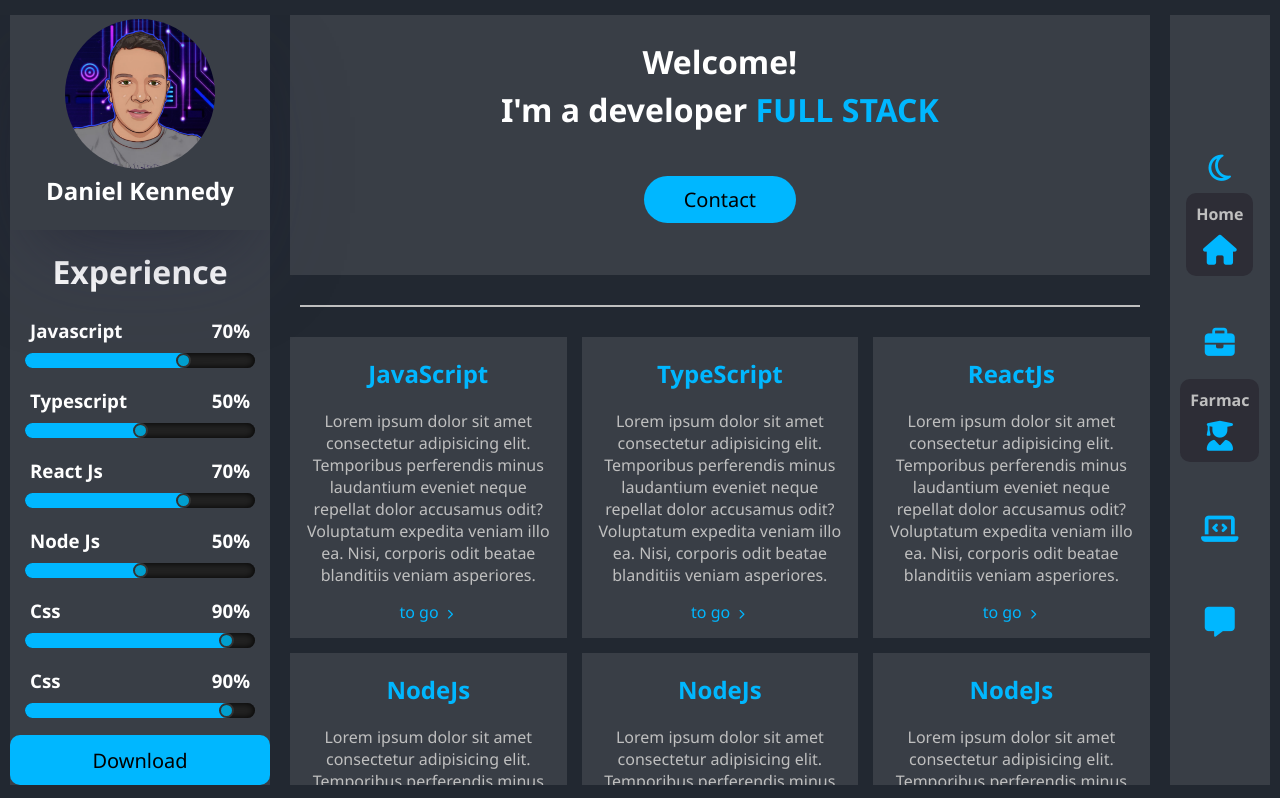
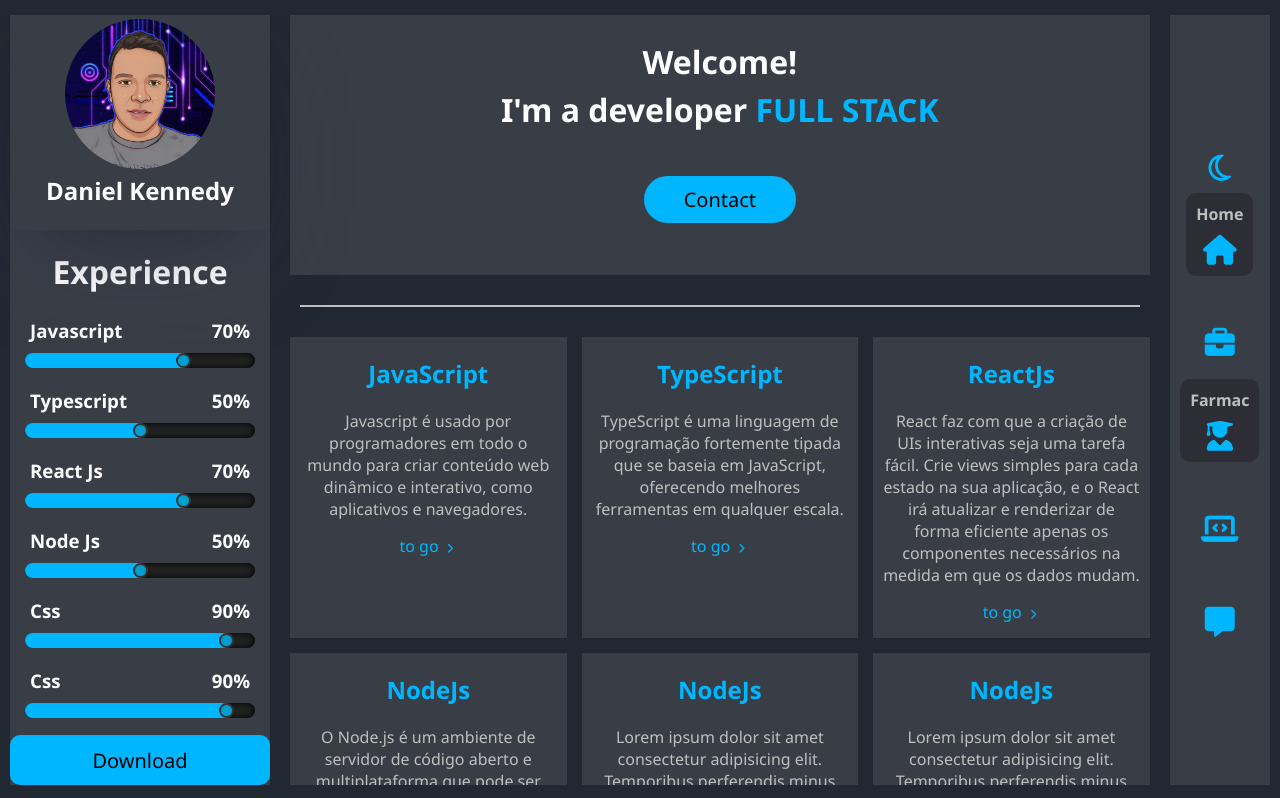
Before and after one commit to Dkrv4006/portifolio, a React (Create React App) app: page / in a window 1280 px wide. Shown: the top 798 px of the page. Built offline with nearby package versions, Linux system fonts and the light colour scheme.

Commit message:
Update index.tsx

```diff
--- a/src/components/Nav-center/Main/index.tsx
+++ b/src/components/Nav-center/Main/index.tsx
@@ -16,14 +16,14 @@ export const Main: React.FC = () => {
       name:'JavaScript',
       img: javascript,
       link:"/project",
-      text: 'Lorem ipsum dolor sit amet consectetur adipisicing elit. Temporibus perferendis minus laudantium eveniet neque repellat dolor accusamus odit? Voluptatum expedita veniam illo ea. Nisi, corporis odit beatae blanditiis veniam asperiores.'
+      text: 'Javascript é usado por programadores em todo o mundo para criar conteúdo web dinâmico e interativo, como aplicativos e navegadores.'
     },
     {
       id:1 ,
       name:'TypeScript',
       img: typescript,
       link:"/project",
-      text: 'Lorem ipsum dolor sit amet consectetur adipisicing elit. Temporibus perferendis minus laudantium eveniet neque repellat dolor accusamus odit? Voluptatum expedita veniam illo ea. Nisi, corporis odit beatae blanditiis veniam asperiores.'
+      text: 'TypeScript é uma linguagem de programação fortemente tipada que se baseia em JavaScript, oferecendo melhores ferramentas em qualquer escala.'
 
     },
     {
@@ -31,15 +31,14 @@ export const Main: React.FC = () => {
       name:'ReactJs',
       img: reactjs,
       link:"/project",
-      text: 'Lorem ipsum dolor sit amet consectetur adipisicing elit. Temporibus perferendis minus laudantium eveniet neque repellat dolor accusamus odit? Voluptatum expedita veniam illo ea. Nisi, corporis odit beatae blanditiis veniam asperiores.'
-
+      text: 'React faz com que a criação de UIs interativas seja uma tarefa fácil. Crie views simples para cada estado na sua aplicação, e o React irá atualizar e renderizar de forma eficiente apenas os componentes necessários na medida em que os dados mudam.'
     },
     {
       id:1 ,
       name:'NodeJs',
       img: nodejs,
       link:"/project",
-      text:  'Lorem ipsum dolor sit amet consectetur adipisicing elit. Temporibus perferendis minus laudantium eveniet neque repellat dolor accusamus odit? Voluptatum expedita veniam illo ea. Nisi, corporis odit beatae blanditiis veniam asperiores.'
+      text:  'O Node.js é um ambiente de servidor de código aberto e multiplataforma que pode ser executado no Windows, Linux, Unix, macOS e muito mais. Node.js é um ambiente de tempo de execução JavaScript back-end, é executado no V8 JavaScript Engine e executa código JavaScript fora de um navegador da Web.'
 
     },
     {
```
